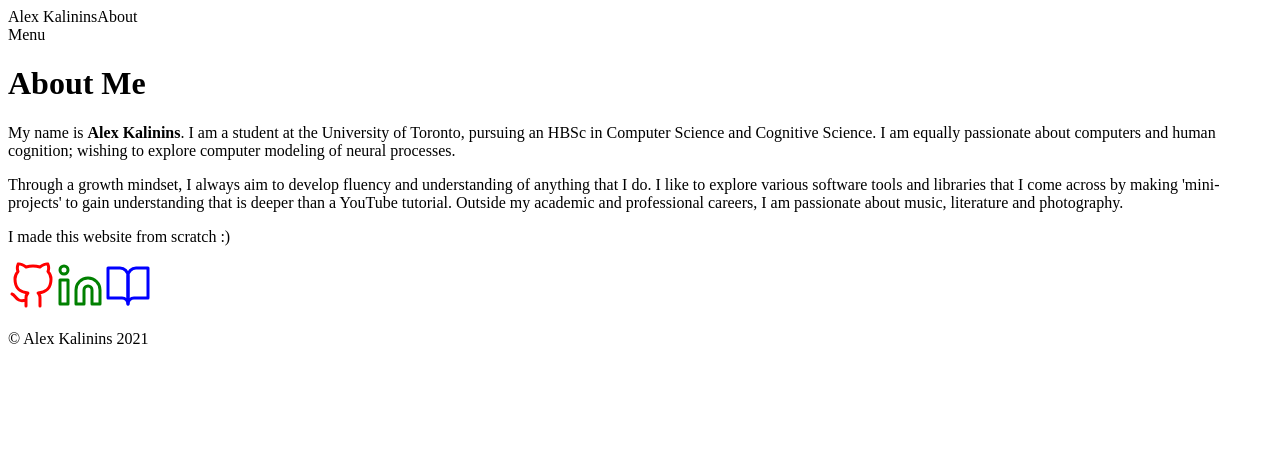
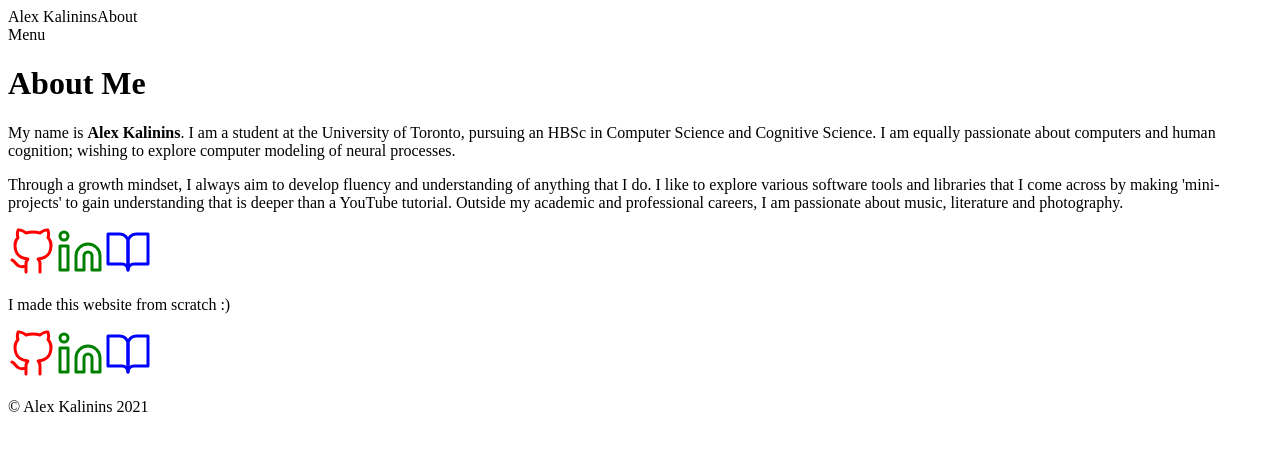
Before and after one commit to alexkalinins/portfolio, a Next.js app: page /about in a window 1280 px wide. Shown: the top 450 px of the page. Built offline with nearby package versions, Linux system fonts and the light colour scheme.

Commit message:
Add footer social  buttons. Refactor styles. Refactor to jsx.

```diff
--- /dev/null
+++ b/components/Footer.jsx
@@ -0,0 +1,13 @@
+import React from "react";
+import SocialButton from './SocialButton';
+import SocialButtonRow from "./SocialButtonRow";
+
+export default function Footer() {
+  return (
+    <footer>
+      <p>I made this website from scratch :)</p>
+      <SocialButtonRow/>
+      <p>© Alex Kalinins 2021</p>
+    </footer>
+  );
+}
--- a/components/MenuDropdown.js
+++ b/components/MenuDropdown.jsx
@@ -21,9 +21,9 @@ export default function MenuDropdown() {
             <span className="growLink">Projects</span>
           </Link>
 
-          <Link href="/photography">
+          {/* <Link href="/photography">
             <span className="growLink">Photography</span>
-          </Link>
+          </Link> */}
 
           <Link href="/contact">
             <span className="growLink">Contact</span>
--- a/components/Footer.js
+++ b/components/SocialButtonRow.jsx
@@ -1,17 +1,13 @@
-import React from "react";
-import SocialButton from './SocialButton';
+import React from 'react'
+import SocialButton from './SocialButton'
 
-export default function Footer() {
-  return (
-    <footer>
-      <p>I made this website from scratch :)</p>
-      <div>
+export default function SocialButtonRow() {
+    return (
+    <div className="socialButtonRow">
         <SocialButton url="https://github.com/alexkalinins" title="GitHub"/>
         <SocialButton url="https://www.linkedin.com/in/alex-kalinins/"title="LinkedIn"/>
         <SocialButton url="https://alexkalinins.medium.com"title="Medium"/>
         <SocialButton url="mailto:alex.kalinins@mail.utoronto.ca"title="Email"/>
       </div>
-      <p>© Alex Kalinins 2021</p>
-    </footer>
-  );
+    )
 }
--- a/pages/about.js
+++ b/pages/about.jsx
@@ -1,6 +1,7 @@
 import React from "react";
 import NavBar from "../components/NavBar";
 import Footer from "../components/Footer";
+import SocialButtonRow from '../components/SocialButtonRow';
 
 export default function about() {
   return (
@@ -23,6 +24,7 @@ export default function about() {
             tutorial. Outside my academic and professional careers, I am
             passionate about music, literature and photography.
           </p>
+          <SocialButtonRow/>
         </div>
       </main>
       <Footer />
--- a/pages/index.js
+++ b/pages/index.jsx
@@ -4,6 +4,7 @@ import MovingCircles from "../components/MovingCircles";
 import NavBar from "../components/NavBar";
 import ProjectList from "../components/ProjectList";
 import ShiftingTextHero from "../components/ShiftingTextHero";
+import SocialButtonRow from '../components/SocialButtonRow';
 
 export default function Home() {
   return (
@@ -28,6 +29,8 @@ export default function Home() {
                 computational cognition 🧠
               </p>
               <p>Looking for an internship position for Summer 2021.</p>
+
+              <SocialButtonRow/>
             </div>
           </div>
 
@@ -41,6 +44,7 @@ export default function Home() {
 
             <h1>Contact Me</h1>
             <ContactForm />
+
             <div className="spacer" />
           </div>
         </div>
--- a/styles/footer.scss
+++ b/styles/footer.scss
@@ -1,8 +1,25 @@
 @import "./globals.scss";
 
 footer {
-    padding: 2rem;
+    display:grid;
+    grid-template-columns: 1fr 1fr 1fr;
+    grid-template-rows: auto;
+
+
+    justify-items: center;
+
+    &>:nth-child(1){
+        justify-self: start;
+    }
+    &>:nth-child(3){
+        justify-self: end;
+    }
+
     &>p{
+        font-family: "AkzidenzGrotesk";
+        font-style: normal;
+        font-size: 12pt;
+
         font-size: 2.25rem;
     }
 
@@ -11,7 +28,5 @@ footer {
 
         height: 100%;
         width: auto;
-
-
     }
 }
--- a/styles/globals.scss
+++ b/styles/globals.scss
@@ -73,21 +73,6 @@ label {
     font-size: max(18pt, 3.5rem);
 }
 
-footer {
-    p {
-        font-family: "AkzidenzGrotesk";
-        font-style: normal;
-        font-size: 12pt;
-        margin: 0.1rem;
-    }
-
-    display: flex;
-    flex-direction: row;
-    justify-content: space-between;
-
-    align-items: center;
-}
-
 span {
     font-family: "MonumentExtended";
     font-style: light;
@@ -112,6 +97,7 @@ span {
     color: inherit;
 
     width: 100%;
+    min-height: 7vh;
 
     transition: all 0.2s ease-in-out;
 
@@ -129,8 +115,10 @@ span {
     padding-right: 5rem;
     padding-top: 2rem;
 
+    align-content: center;
+
     .pageContent {
-        padding: 2rem;
+        // padding: 2rem;
 
         h1{
             font-size: 3rem;
--- a/styles/styles.scss
+++ b/styles/styles.scss
@@ -44,16 +44,17 @@
   flex-direction: row;
   flex-wrap: nowrap;
 
+  align-items: center;
+
   justify-content: space-between;
-  padding: 1rem;
-  // font-size: 80%;
+  padding-top: 1.5rem;
+  padding-bottom: 1.5rem;
+
   font-size: 12pt;
 
   @media only screen and (max-width: $medium) {
     font-size: 10pt;
   }
-
-
 
   text-align: center;
 
@@ -83,6 +84,18 @@
   transform: scale(1.1);
 }
 
+.socialButtonRow {
+  display: flex;
+  flex-direction: row;
+  flex-wrap: nowrap;
+
+  justify-content: space-evenly;
+  align-items: center;
+
+  align-content: center;
+  align-items: center;
+}
+
 .sub {
   display: flex;
   flex-direction: row-reverse;
@@ -94,14 +107,15 @@
   margin-top: -5vh;
 
   .subText {
-    padding-left: 1rem;
-    padding-right: 1rem;
+    padding-left: 3rem;
+    padding-right: 3rem;
+    padding-bottom: 3rem;
     // overflow: visible;
     z-index: 10;
 
     max-width: 50%;
 
-    background-color: rgba(100,100,100,0.1);
+    background-color: rgba(100, 100, 100, 0.1);
     backdrop-filter: blur(2px);
     border-radius: 15px;
 
@@ -167,14 +181,14 @@
       padding: 0;
     }
 
-    .subTitleDiv{
-      display:flex;
+    .subTitleDiv {
+      display: flex;
       flex-direction: column;
 
       align-items: left;
       justify-content: space-evenly;
 
-      span{
+      span {
         margin-top: -4rem;
         margin-bottom: 2rem;
         font-size: 1.5rem;
@@ -185,7 +199,7 @@
       }
     }
 
-    .thumbButtonDiv{
+    .thumbButtonDiv {
       @extend .divHorizontal;
       justify-items: flex-start;
     }
@@ -206,8 +220,8 @@
   font-size: 2rem;
 }
 
-.projThumbText{
-  display:flex;
+.projThumbText {
+  display: flex;
   flex-direction: column;
 
   margin-left: 1rem;
```
Also changed, not shown: styles/contactForm.scss (+7 -8 lines), components/NavBar.jsx (renamed from components/NavBar.js), pages/projects.jsx (renamed from pages/projects.js).
